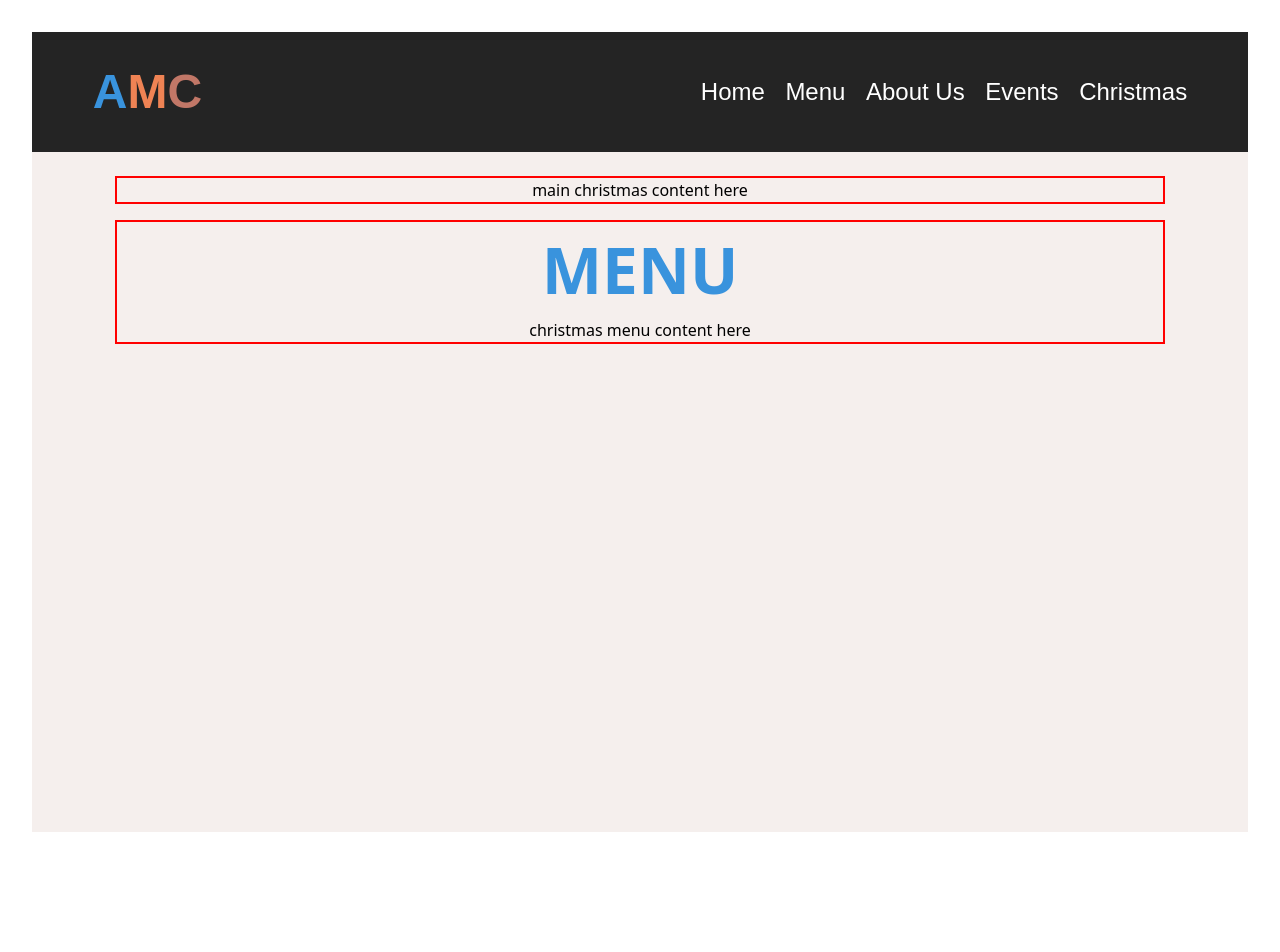
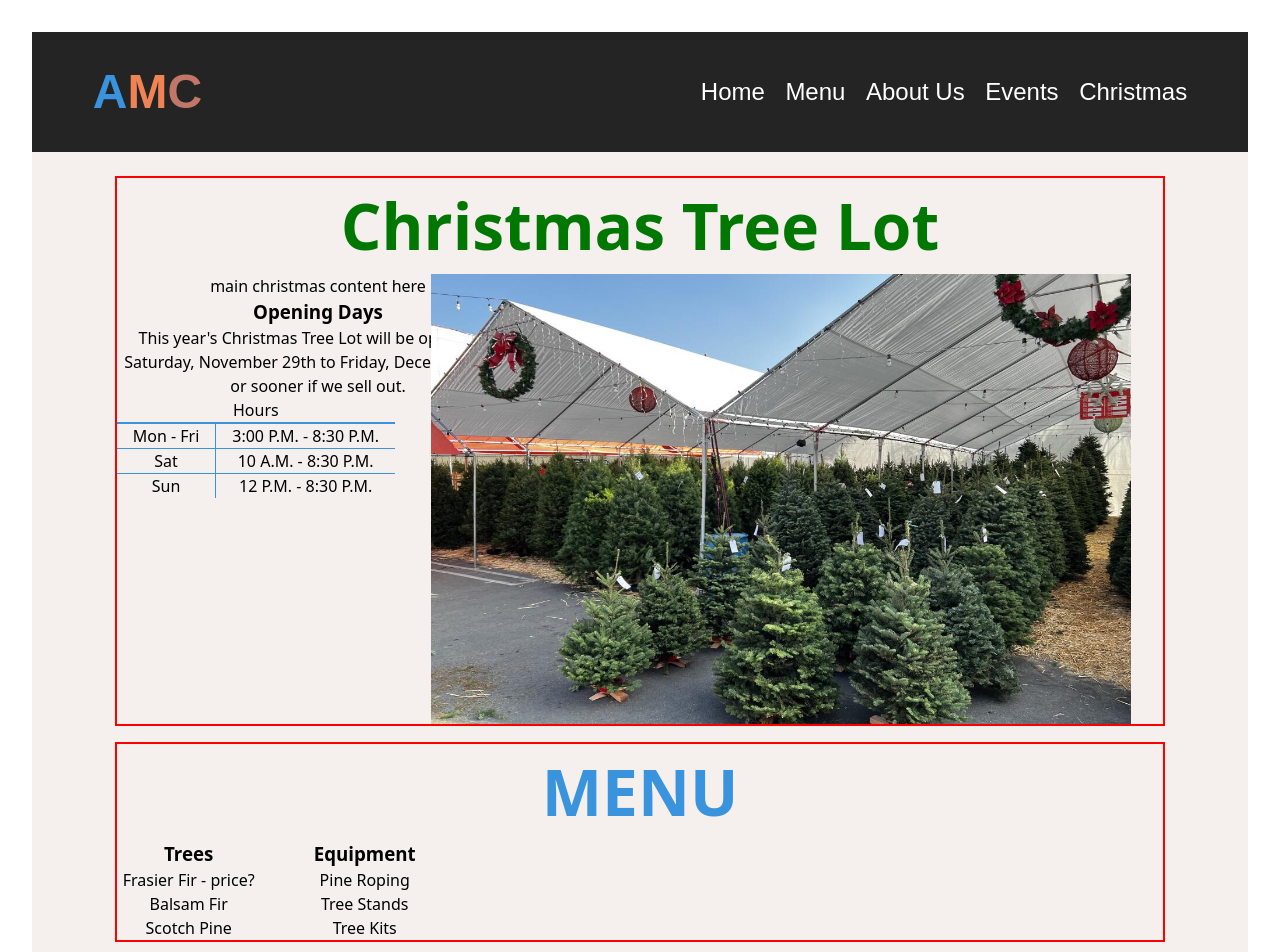
Before and after one commit to sigdotcom/AtonementMensClubWebsite, a React (Vite) app: page /christmas in a window 1280 px wide. Shown: the top 952 px of the page. Before the commit the page ends 864 px from the top, so only its background shows below. Built offline with nearby package versions, Linux system fonts and the light colour scheme; a web font is replaced by a local one.

Commit message:
beginnings. Image added, title added, table added, css.

```diff
--- a/src/pages/Christmas/Christmas.css
+++ b/src/pages/Christmas/Christmas.css
@@ -25,3 +25,38 @@
   height: max-content;
   border: red solid 2px;
 }
+
+.column {
+  width: 40%;
+  padding-right: 1em;
+  margin-right: 1em;
+}
+
+.columnHolder{
+  display: flex;
+}
+
+.distribute {
+  justify-content: space-between;
+}
+
+.columnMenu {
+  width: 10em;
+  padding-right: 1em;
+  margin-right: 1em;
+}
+
+.dayToTimeTable {
+  border-collapse: collapse;
+  border-style: hidden;
+}
+
+.dayToTimeTable > caption {
+  text-align: center;
+  border-bottom: 2px solid #3993dd;
+}
+.dayToTimeTable > tr > td {
+  text-align: center;
+  padding: 0em 1em;
+  border: 1px solid #3993dd;
+}
--- a/src/pages/Christmas/Christmas.jsx
+++ b/src/pages/Christmas/Christmas.jsx
@@ -1,16 +1,97 @@
 import "./Christmas.css";
+import treeLot from "./TreeLot.png";
+
 function Christmas() {
   return (
     <div className="christmas">
       <div className="mainCon">
+        <h1 style={{ textAlign: 'center', color: "#070" }}>
+            Christmas Tree Lot
+        </h1>
+        <div class="columnHolder distribute">
+        <div class="column">
+
         <p>main christmas content here</p>
+        <h3>Opening Days</h3>
+
+        <p>This year's Christmas Tree Lot will be open from Saturday, November 29th to Friday, December 21st, or sooner if we sell out.</p>
+
+        <table class="dayToTimeTable">
+        <caption>Hours</caption>
+
+        <tr><td>Mon - Fri</td><td>3:00 P.M. - 8:30 P.M.</td></tr>
+        <tr><td>Sat</td><td>10 A.M. - 8:30 P.M.</td></tr>
+        <tr><td>Sun</td><td>12 P.M. - 8:30 P.M.</td></tr>
+        </table>
+        </div>
+        <div class="column">
+            <img
+                src={treeLot}
+                alt="Christmas Tree Lot"
+                style={{
+                    float: 'right',
+                    bottom: '0px',
+                    right: '0px',
+                    height: '450px',
+                    width: '700px'
+                }}
+            />
+        </div>
+        </div>
+
       </div>
       <div className="christmasMenuCon">
         <h1>MENU</h1>
-        <p>christmas menu content here</p>
+        <p>
+            <div class="columnHolder">
+                <div class="columnMenu">
+
+                    <h3>Trees</h3>
+                    <p>Frasier Fir - price?</p>
+                    <p>Balsam Fir</p>
+                    <p>Scotch Pine</p>
+
+                </div>
+                <div class="columnMenu">
+
+                    <h3>Equipment</h3>
+                    <p>Pine Roping</p>
+                    <p>Tree Stands</p>
+                    <p>Tree Kits</p>
+
+                </div>
+            </div>
+            {/*Prices?*/}
+        </p>
       </div>
     </div>
   );
 }
+/*
+function Christmas() {
+    return (
+        <div className="christmas" style={{margin: "0px 20px"}}>
 
+            <hr />
+
+            <pre style={{
+                whiteSpace: 'pre-wrap',
+                wordWrap: 'break-word',
+                fontFamily: 'inherit',
+                margin: 0
+            }}>
+
+<p style={{width: "48%", textAlign: "justify"}}>
+Welcome to our tree lot! We proudly offer a fantastic selection of quality Frasier Fir, Balsam Fir, and Scotch Pine trees, along with pine roping, tree stands, and tree kits.
+A heartfelt thank you to all our returning customers we can't wait to see you again this year! If you haven't visited us before, we invite you to stop by and check out our beautiful trees and friendly service.
+</p>
+
+
+            </pre>
+
+        </div>
+    );
+}
+
+export default Christmas; */
 export default Christmas;
```
